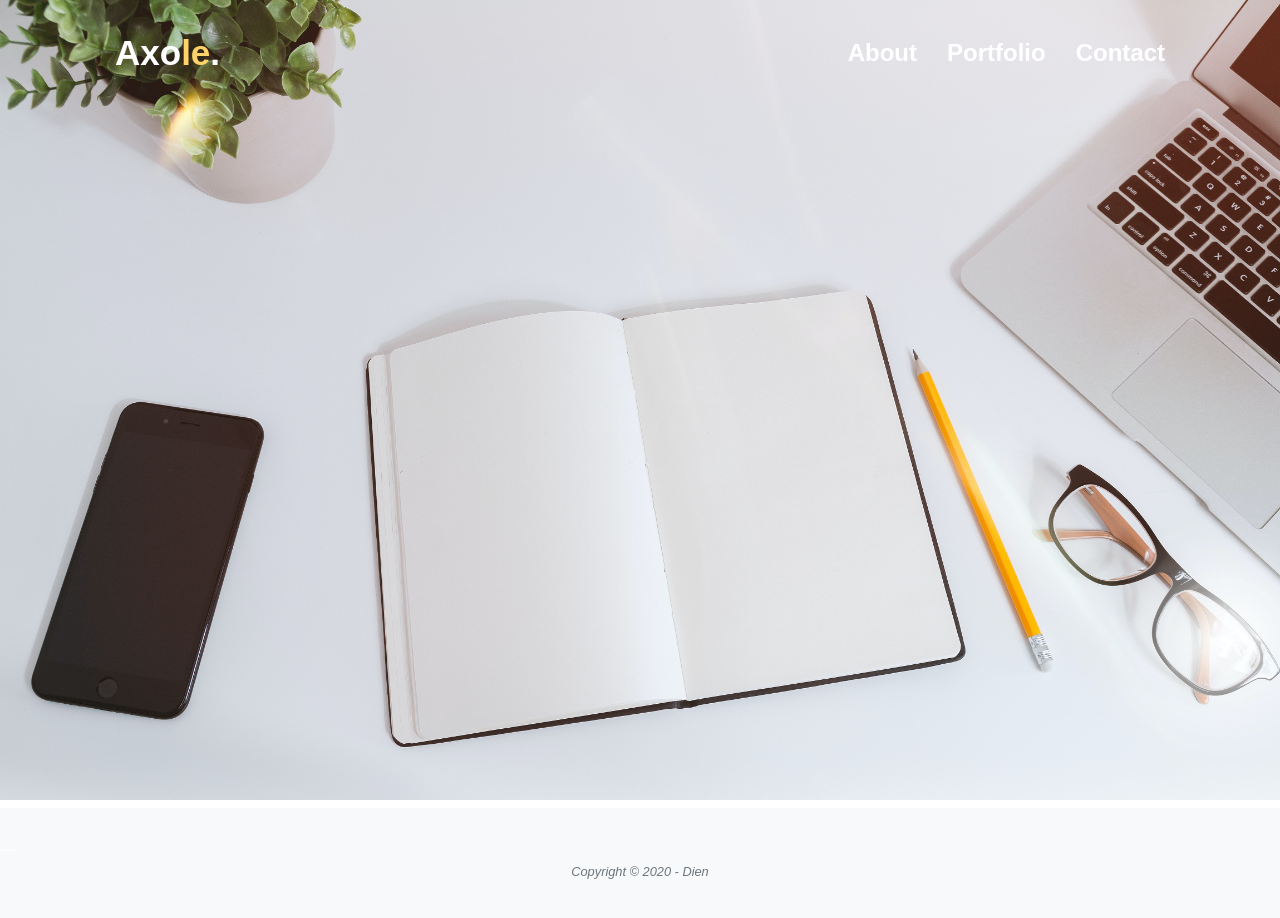
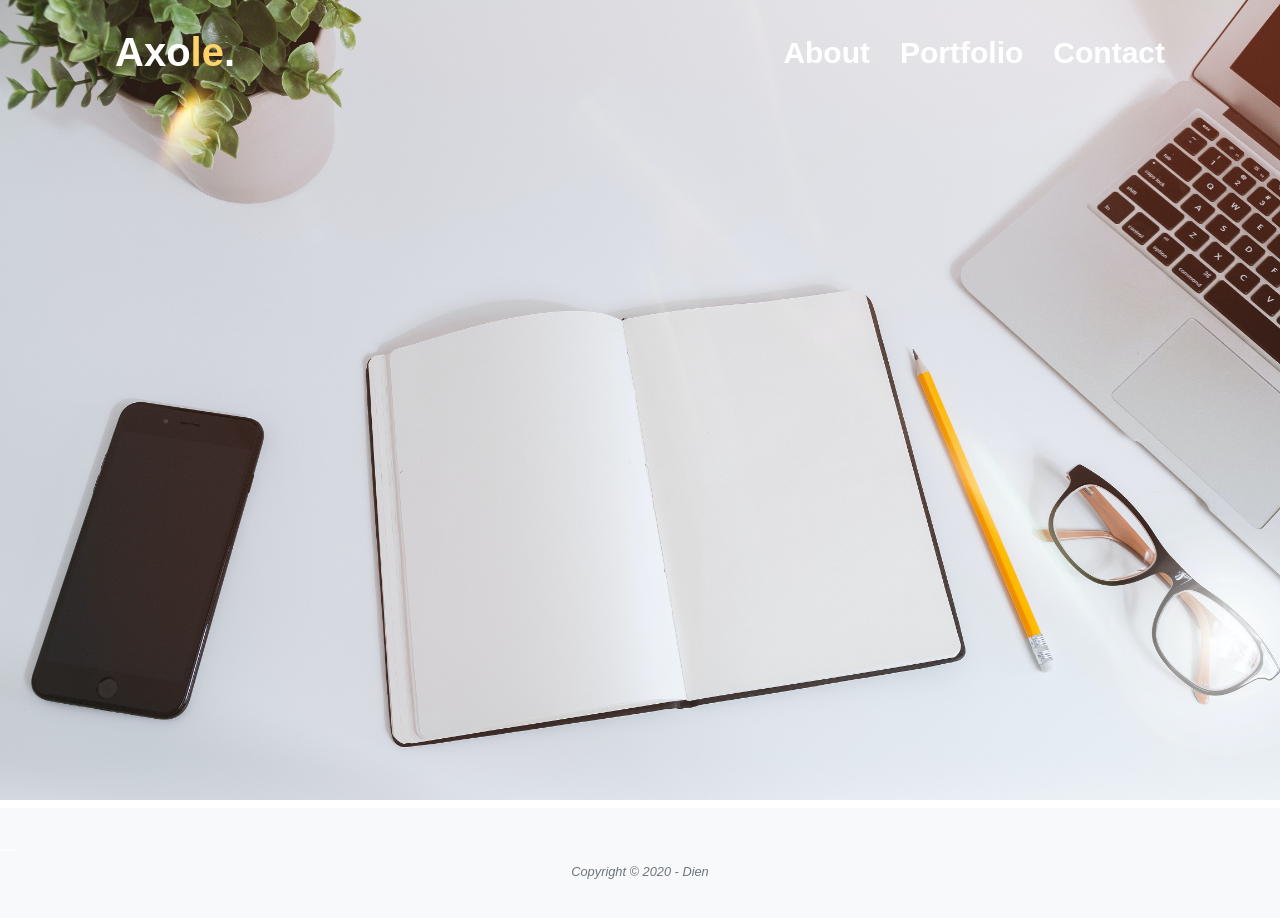
Before and after one commit to dien180901/intro-to-it-ass-3, a plain HTML site: page index.html in a window 1280 px wide. Drawn offline with nearby package versions, Linux system fonts and the light colour scheme.

Commit message:
navbar - Dien

```diff
--- a/style.css
+++ b/style.css
@@ -585,7 +585,7 @@ body {
 .nav div.main_list ul li a {
     text-decoration: none;
     line-height: 65px;
-    font-size: 2.4rem;
+    font-size: 3rem;
     font-weight: 700;
 }
 
@@ -1039,7 +1039,7 @@ hr.divider {
 
 .nav-home {
     font-weight: 900;
-    font-size: 3.5rem;
+    font-size: 4rem;
 }
 
 .nav-brand-i-logo {
```
